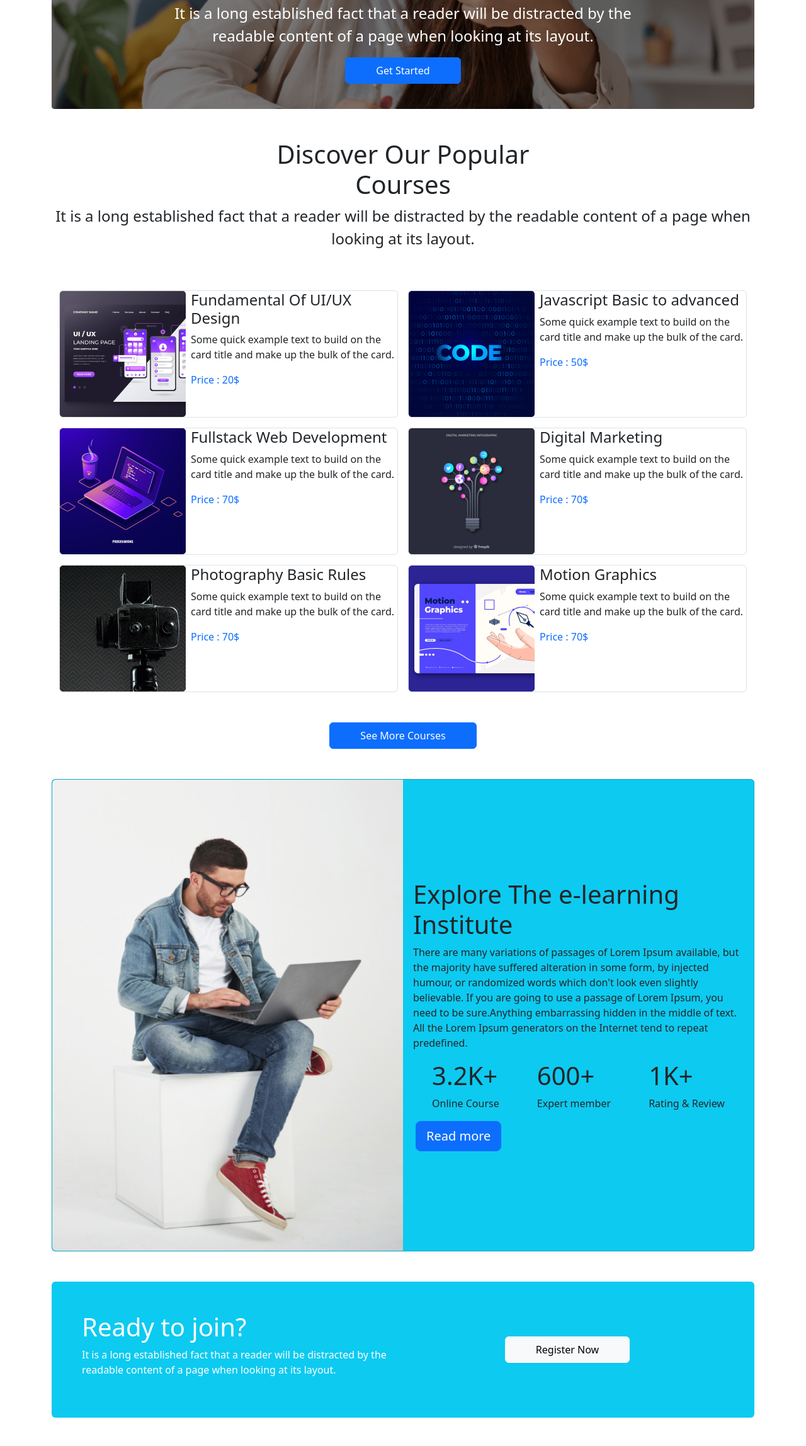
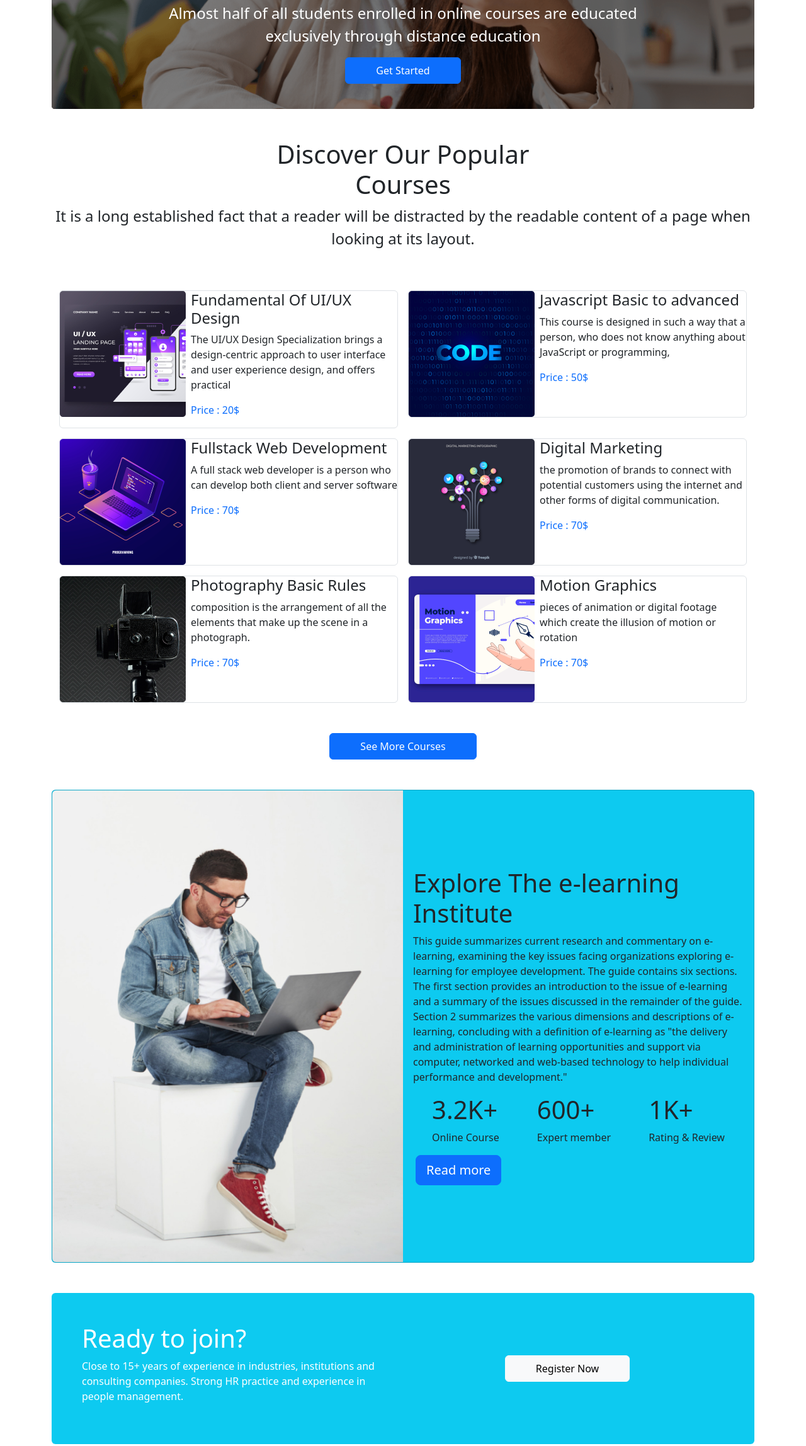
Before and after one commit to jahidhasanmozumdar/LearnBeacon-, a plain HTML site: page index.html in a window 1280 px wide. Shown: the part 493-2789 px from the top of the page at 63% size. Drawn offline with nearby package versions, Linux system fonts and the light colour scheme.

Commit message:
some text and final cheak complete

```diff
--- a/index.html
+++ b/index.html
@@ -45,7 +45,7 @@
                             Get Started Digital <br> Learning
                         </h1>
                         <p class="fs-4">
-                            It is a long established fact that a reader will be distracted by the readable content of a page when looking at its layout.
+                            Almost half of all students enrolled in online courses are educated exclusively through distance education
                         </p>
                         <button type="button" class="btn btn-primary py-2 px-5">
                             Get Started
@@ -59,7 +59,7 @@
                           Get Started Digital <br> Learning
                         </h1>
                         <p class="fs-4">
-                            It is a long established fact that a reader will be distracted by the readable content of a page when looking at its layout.
+                            More than 6 million students are currently in online courses as part of their higher education program
                         </p>
                         <button type="button" class="btn btn-primary py-2 px-4">
                             Get Started
@@ -73,7 +73,7 @@
                             Get Started Digital <br> Learning
                         </h1>
                         <p class="fs-4">
-                            It is a long established fact that a reader will be distracted by the readable content of a page when looking at its layout.
+                            85% of students think that online learning is the same or better than the traditional classroom experience
                         </p>
                         <button type="button" class="btn btn-primary py-2 px-5 d-none">
                             Get Started
@@ -125,7 +125,7 @@
                         </div>
                         <div class="text-start ms-2">
                             <h4>Fundamental Of UI/UX Design</h4>
-                            <p>Some quick example text to build on the card title and make up the bulk of the card.</p>
+                            <p>The UI/UX Design Specialization brings a design-centric approach to user interface and user experience design, and offers practical</p>
                             <p class="text-primary font-weight-bold">Price : 20$</p>
                         </div>
                     </div>
@@ -137,7 +137,7 @@
                         </div>
                         <div class="text-start ms-2">
                             <h4>Javascript Basic to advanced</h4>
-                            <p>Some quick example text to build on the card title and make up the bulk of the card.</p>
+                            <p>This course is designed in such a way that a person, who does not know anything about JavaScript or programming, </p>
                             <p class="text-primary font-weight-bold">Price : 50$</p>
                         </div>
                     </div>
@@ -149,7 +149,7 @@
                         </div>
                         <div class="text-start ms-2">
                             <h4>Fullstack Web Development</h4>
-                            <p>Some quick example text to build on the card title and make up the bulk of the card.</p>
+                            <p>A full stack web developer is a person who can develop both client and server software</p>
                             <p class="text-primary font-weight-bold">Price : 70$</p>
                         </div>
                     </div>
@@ -161,7 +161,7 @@
                         </div>
                         <div class="text-start ms-2">
                             <h4>Digital Marketing</h4>
-                            <p>Some quick example text to build on the card title and make up the bulk of the card.</p>
+                            <p> the promotion of brands to connect with potential customers using the internet and other forms of digital communication.</p>
                             <p class="text-primary font-weight-bold">Price : 70$</p>
                         </div>
                     </div>
@@ -173,7 +173,7 @@
                         </div>
                         <div class="text-start ms-2">
                             <h4>Photography Basic Rules</h4>
-                            <p>Some quick example text to build on the card title and make up the bulk of the card.</p>
+                            <p>composition is the arrangement of all the elements that make up the scene in a photograph. </p>
                             <p class="text-primary font-weight-bold">Price : 70$</p>
                         </div>
                     </div>
@@ -185,7 +185,7 @@
                         </div>
                         <div class="text-start ms-2">
                             <h4>Motion Graphics</h4>
-                            <p>Some quick example text to build on the card title and make up the bulk of the card.</p>
+                            <p> pieces of animation or digital footage which create the illusion of motion or rotation </p>
                             <p class="text-primary font-weight-bold">Price : 70$</p>
                         </div>
                     </div>
@@ -211,7 +211,7 @@
                 <div class="card-body">
                      <h1>Explore The e-learning Institute</h1>
                     <p>
-                        There are many variations of passages of Lorem Ipsum available, but the majority have suffered alteration in some form, by injected humour, or randomized words which don't look even slightly believable. If you are going to use a passage of Lorem Ipsum, you need to be sure.Anything embarrassing hidden in the middle of text. All the Lorem Ipsum generators on the Internet tend to repeat predefined.
+                        This guide summarizes current research and commentary on e-learning, examining the key issues facing organizations exploring e-learning for employee development. The guide contains six sections. The first section provides an introduction to the issue of e-learning and a summary of the issues discussed in the remainder of the guide. Section 2 summarizes the various dimensions and descriptions of e-learning, concluding with a definition of e-learning as "the delivery and administration of learning opportunities and support via computer, networked and web-based technology to help individual performance and development."
                     </p>
                     <div class="d-flex justify-content-around">
                         <div >
@@ -242,7 +242,7 @@
             <div class="row">
                 <div class=" col-lg-6">
                     <h1 class="text-white">Ready to join?</h1>
-                    <p class="text-white">It is a long established fact that a reader will be distracted by the readable content of a page when looking at its layout.</p>
+                    <p class="text-white">Close to 15+ years of experience in industries, institutions and consulting companies. Strong HR practice and experience in people management.</p>
                 </div>
                 <div class="col-lg-6 d-flex justify-content-around align-items-center">
                     <!-- Button trigger modal -->
@@ -287,7 +287,7 @@
     <section class="container mt-5">
         <div>
             <h1>Meet Our Successfully Students</h1>
-            <p class="fs-5">It is a long established fact that a reader will be distracted by the readable content of a page when looking at its layout.</p>
+            <p class="fs-5">The Office of Student Success is focused on supporting curricular and co-curricular student success.</p>
         </div>
         <div class="my-5">
             <div class="row row-cols-1 row-cols-md-2 row-cols-lg-4 g-4">
@@ -343,7 +343,7 @@
         <div class="d-flex justify-content-center align-items-center text-center">
             <div>
                 <h2>Some Students Feedback</h2>
-                <p>It is a long established fact that a reader will be distracted by the readable content of a page when looking at its layout.</p>
+                <p>A total of 70 students having more than 75% attendance filled the feedback proforma.</p>
             </div>
         </div>
         <div class= px-4 text-center">
@@ -363,7 +363,7 @@
                     </div>
                 </div>
                 <div class="feedback mt-3">
-                    <p>There are many variations of passages of Lorem Ipsum available, but the majority have suffered alteration in some form, by injected humour, or randomised words which don't look even slightly believable. If you are going to use a passage of Lorem.</p>
+                    <p>It is great that you are trying your best, but don’t stop here – keep pushing yourself to get even better results. It would be good to see you editing your work to remove the small errors creeping into your work…</p>
                 </div>
                 <div class="d-flex">
                     <div class="me-2">
@@ -391,7 +391,7 @@
                     </div>
 
                     <div class="feedback mt-3">
-                        <p>There are many variations of passages of Lorem Ipsum available, but the majority have suffered alteration in some form, by injected humour, or randomised words which don't look even slightly believable. If you are going to use a passage of Lorem.</p>
+                        <p>You have put in a lot of hard work, and it is starting to show. One area for improvement is your tone of voice, which sometimes comes across too soft. Don’t be afraid to project your voice next time.</p>
                     </div>
                     <div class="d-flex">
                         <div class="me-2">
@@ -412,54 +412,54 @@
     <section class="container mt-5">
         <div class="FAQ_head d-flex flex-column justify-content-center align-items-center mb-5">
             <h1>Frequently Asked Questions</h1>
-            <p>It is a long established fact that a reader will be distracted by the readable content of a page when looking at its layout.</p>
+            <p>The page is clean, fresh, simple to use, and provides access to the most commonly asked “help” topics.</p>
         </div>
         <div class="accordion" id="accordionPanelsStayOpenExample">
             <div class="accordion-item">
               <h2 class="accordion-header" id="panelsStayOpen-headingOne">
                 <button class="accordion-button" type="button" data-bs-toggle="collapse" data-bs-target="#panelsStayOpen-collapseOne" aria-expanded="true" aria-controls="panelsStayOpen-collapseOne">
-                  Accordion Item #1
+                    what is the difference between flex and grid?
                 </button>
               </h2>
               <div id="panelsStayOpen-collapseOne" class="accordion-collapse collapse show" aria-labelledby="panelsStayOpen-headingOne" style="">
                 <div class="accordion-body">
-                  <strong>This is the first item's accordion body.</strong> It is shown by default, until the collapse plugin adds the appropriate classes that we use to style each element. These classes control the overall appearance, as well as the showing and hiding via CSS transitions. You can modify any of this with custom CSS or overriding our default variables. It's also worth noting that just about any HTML can go within the <code>.accordion-body</code>, though the transition does limit overflow.
+                    Grid and flexbox. The basic difference between CSS Grid Layout and CSS Flexbox Layout is that flexbox was designed for layout in one dimension - either a row or a column. Grid was designed for two-dimensional layout - rows, and columns at the same time.
                 </div>
               </div>
             </div>
             <div class="accordion-item">
               <h2 class="accordion-header" id="panelsStayOpen-headingTwo">
                 <button class="accordion-button collapsed" type="button" data-bs-toggle="collapse" data-bs-target="#panelsStayOpen-collapseTwo" aria-expanded="false" aria-controls="panelsStayOpen-collapseTwo">
-                  Accordion Item #2
+                    what is the difference between bootstrap and tailwind?
                 </button>
               </h2>
               <div id="panelsStayOpen-collapseTwo" class="accordion-collapse collapse" aria-labelledby="panelsStayOpen-headingTwo" style="">
                 <div class="accordion-body">
-                  <strong>This is the second item's accordion body.</strong> It is hidden by default, until the collapse plugin adds the appropriate classes that we use to style each element. These classes control the overall appearance, as well as the showing and hiding via CSS transitions. You can modify any of this with custom CSS or overriding our default variables. It's also worth noting that just about any HTML can go within the <code>.accordion-body</code>, though the transition does limit overflow.
+                    Bootstrap comes with a set of pre-styled responsive, mobile-first components that possess a definite UI kit. Tailwind CSS uses a set of utility classes to create a neat UI with more flexibility and uniqueness. Sites created using Bootstrap follow the generic pattern that makes them look identical.
                 </div>
               </div>
             </div>
             <div class="accordion-item">
               <h2 class="accordion-header" id="panelsStayOpen-headingThree">
                 <button class="accordion-button collapsed" type="button" data-bs-toggle="collapse" data-bs-target="#panelsStayOpen-collapseThree" aria-expanded="false" aria-controls="panelsStayOpen-collapseThree">
-                  Accordion Item #3
+                    what is css box model?
                 </button>
               </h2>
               <div id="panelsStayOpen-collapseThree" class="accordion-collapse collapse" aria-labelledby="panelsStayOpen-headingThree">
                 <div class="accordion-body">
-                  <strong>This is the third item's accordion body.</strong> It is hidden by default, until the collapse plugin adds the appropriate classes that we use to style each element. These classes control the overall appearance, as well as the showing and hiding via CSS transitions. You can modify any of this with custom CSS or overriding our default variables. It's also worth noting that just about any HTML can go within the <code>.accordion-body</code>, though the transition does limit overflow.
+                    Every element that can be displayed on a web page is comprised of one or more rectangular boxes. CSS box model typically describes how these rectangular boxes are laid out on a web page. These boxes can have different properties and can interact with each other in different ways, but every box has a content area and optional surrounding padding, border, and margin areas.
                 </div>
               </div>
             </div>
             <div class="accordion-item">
             <h2 class="accordion-header" id="panelsStayOpen-headingThree">
               <button class="accordion-button collapsed" type="button" data-bs-toggle="collapse" data-bs-target="#panelsStayOpen-collapsefour" aria-expanded="false" aria-controls="panelsStayOpen-collapseThree">
-                Accordion Item #4
+                what is semantic tag?
               </button>
             </h2>
             <div id="panelsStayOpen-collapsefour" class="accordion-collapse collapse" aria-labelledby="panelsStayOpen-headingThree">
               <div class="accordion-body">
-                <strong>This is the third item's accordion body.</strong> It is hidden by default, until the collapse plugin adds the appropriate classes that we use to style each element. These classes control the overall appearance, as well as the showing and hiding via CSS transitions. You can modify any of this with custom CSS or overriding our default variables. It's also worth noting that just about any HTML can go within the <code>.accordion-body</code>, though the transition does limit overflow.
+                The HTML semantics refers to the tags that provide meaning to an HTML page rather than just presentation. It makes HTML more comprehensible by better defining the different sections and layout of web pages.
               </div>
             </div>
           </div>
```
Also changed, not shown: 1 other file.
